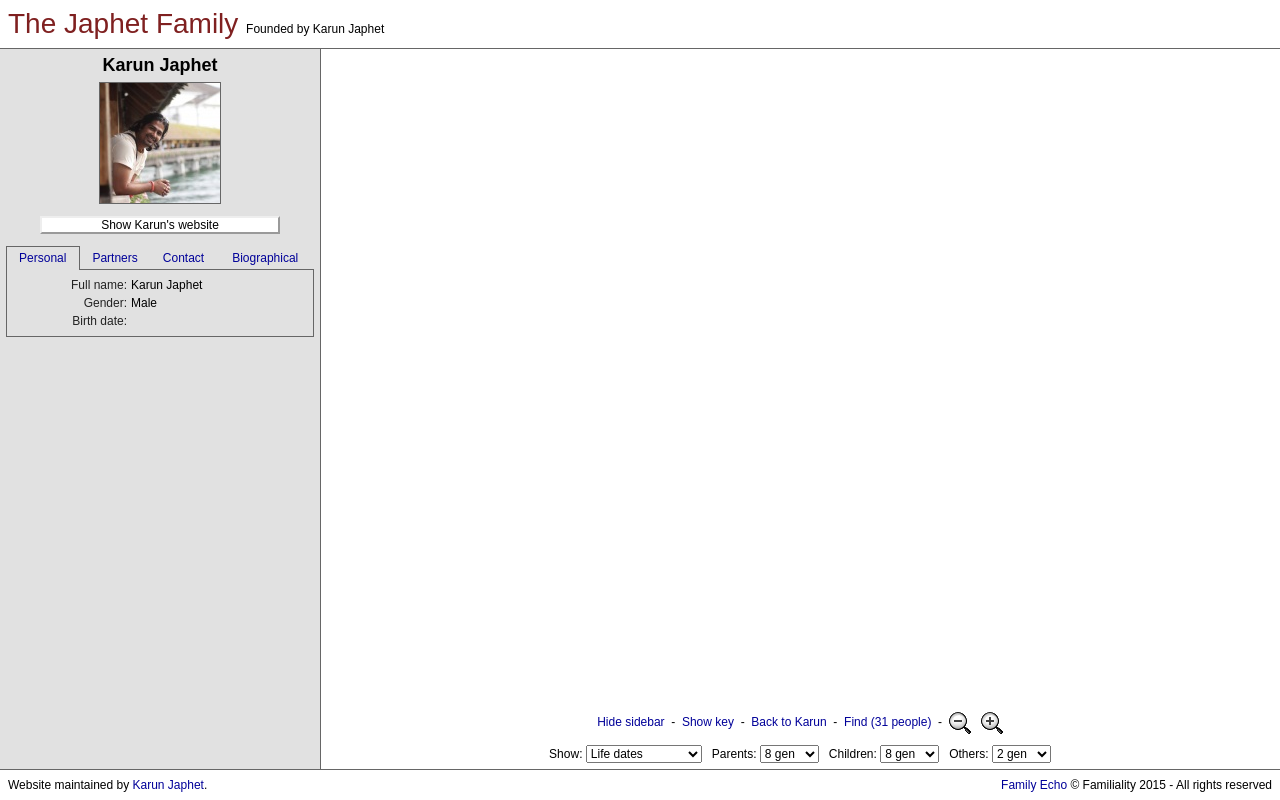
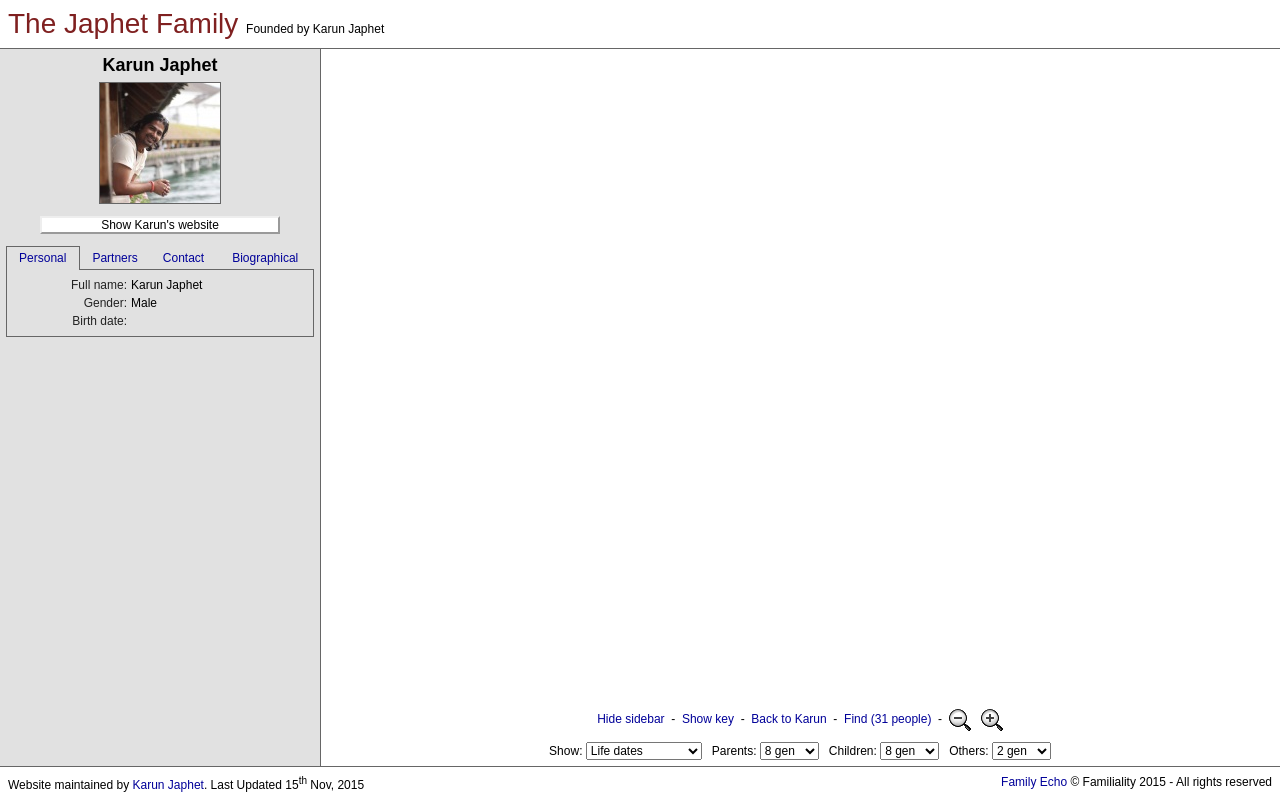
Before and after one commit to JAnderton/japhet-family-website, a plain HTML site: page index.htm in a window 1280 px wide. Drawn offline with Linux system fonts and the light colour scheme.

Commit message:
Added last updated date

```diff
--- a/index.htm
+++ b/index.htm
@@ -162,7 +162,7 @@ pX6QCC XINOQ	gm
 
 			<TR HEIGHT="8">
 				<TD STYLE="border-top:solid #666666 1px; padding:8px;" VALIGN="middle">
-					<DIV STYLE="float:left;">Website maintained by <a href="https://karun.me" target="_blank">Karun Japhet</a>.</DIV>
+					<DIV STYLE="float:left;">Website maintained by <a href="https://karun.me" target="_blank">Karun Japhet</a>. Last Updated 15<sup>th</sup> Nov, 2015</DIV>
 					<DIV STYLE="float:right;">
 <A HREF="http://www.familyecho.com/" TITLE="Family Echo - Free Online Family Tree Maker">Family Echo</A> &copy; Familiality 2015 - All rights reserved					</DIV>
 				</TD>
```
